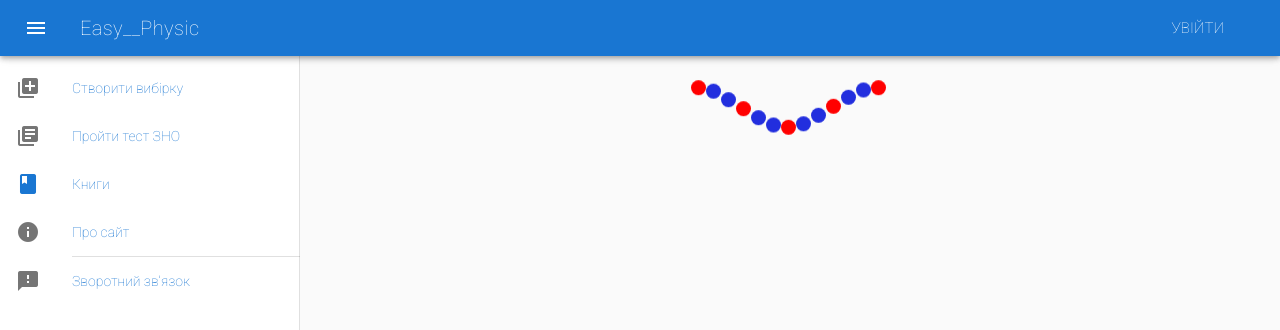
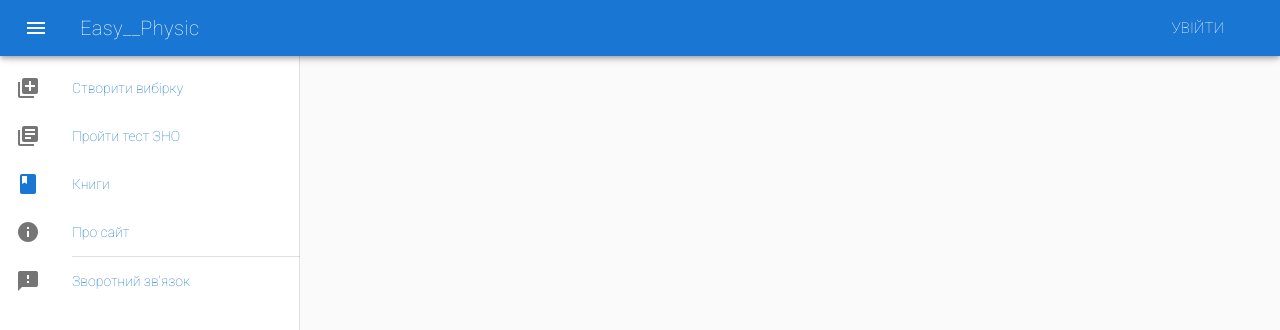
Before and after one commit to ch3rny/ZnoSite-frontend, a Vue app: page /books in a window 1280 px wide. Shown: the top 330 px of the page. Built offline with nearby package versions, Linux system fonts and the light colour scheme; a small style sheet from the web is missing.

Commit message:
:bug: fixed visual bugs :wrench: removed some old code

```diff
--- a/src/App.vue
+++ b/src/App.vue
@@ -65,7 +65,7 @@
       </v-toolbar-items>
     </v-toolbar>
     <v-content>
-      <v-container grid-list-md class="wrapper">
+      <v-container grid-list-md>
         <router-view/>
       </v-container>
     </v-content>
@@ -73,12 +73,12 @@
 </template>
 
 <script>
-import menu from "@/constants/Menu";
-import Feedback from "@/components/Feedback.vue";
-import UserPanel from "@/components/UserPanel";
+import menu from '@/constants/Menu';
+import Feedback from '@/components/Feedback.vue';
+import UserPanel from '@/components/UserPanel';
 
 export default {
-  name: "App",
+	name: 'App',
 	components: {
 		Feedback,
 		UserPanel
@@ -87,7 +87,7 @@ export default {
 		return {
 			drawer: null,
 			items: menu,
-      title: "Easy__Physic",
+			title: 'Easy__Physic',
 			dialog: false
 		};
 	},
@@ -104,22 +104,18 @@ export default {
 	},
 	methods: {
 		login() {
-      this.$store.dispatch("auth/login");
+			this.$store.dispatch('auth/login');
 		}
 	},
 	created() {
 		if (this.isLogged) {
-      this.$store.dispatch("auth/inspectToken");
-      setInterval(() => this.$store.dispatch("auth/inspectToken"), 280000);
+			this.$store.dispatch('auth/inspectToken');
+			setInterval(() => this.$store.dispatch('auth/inspectToken'), 280000);
 		}
 	}
 };
 </script>
 <style scoped>
-.wrapper {
-  padding-left: 6px;
-  padding-right: 6px;
-}
 .v-btn {
 	text-transform: none;
 }
--- a/src/api/reviews/index.js
+++ b/src/api/reviews/index.js
@@ -1,36 +1,38 @@
 import axios from 'axios';
-import {
-	URL
-} from '@/api'
+import { URL } from '@/api';
 
-axios.defaults.xsrfHeaderName = "X-CSRFToken";
-axios.defaults.xsrfCookieName = "csrftoken";
+axios.defaults.xsrfHeaderName = 'X-CSRFToken';
+axios.defaults.xsrfCookieName = 'csrftoken';
 
-const TELGRAM_BOT_URL = "https://api.telegram.org/bot646261973:AAGDMWCL2gNpYKU8xn3OKgtGNeiBiOYL0BU/"
+const TELGRAM_BOT_URL =
+	'https://api.telegram.org/bot646261973:AAGDMWCL2gNpYKU8xn3OKgtGNeiBiOYL0BU/';
 
-const sendReview = (payload, token) => axios.post(`${URL}reviews/`, payload, {
-	headers: {
-		"Authorization": `Bearer ${
-			token
-		}`
-	}
-})
+const sendReview = (payload, token) =>
+	axios.post(`${URL}reviews/`, payload, {
+		// headers: {
+		// 	"Authorization": `Bearer ${
+		// 		token
+		// 	}`
+		// }
+	});
 
-const sendTelegramMessage = (chatId, message) => axios.get(`${TELGRAM_BOT_URL}sendMessage`, {
+const sendTelegramMessage = (chatId, message) =>
+	axios.get(`${TELGRAM_BOT_URL}sendMessage`, {
 		params: {
 			chat_id: chatId,
 			text: message
 		}
 	});
-const sendTelegramDocument = (payload) => axios.post(`${TELGRAM_BOT_URL}sendDocument`, payload, {
+const sendTelegramDocument = payload =>
+	axios.post(`${TELGRAM_BOT_URL}sendDocument`, payload, {
 		headers: {
-		accept: "application/json",
-		"Content-Type": `multipart/form-data;`
+			accept: 'application/json',
+			'Content-Type': `multipart/form-data;`
 		}
-})
+	});
 
 export default {
 	sendReview,
 	sendTelegramMessage,
 	sendTelegramDocument
-}
+};
--- a/src/components/Loader.vue
+++ b/src/components/Loader.vue
@@ -1,26 +1,10 @@
 <template>
-  <v-flex
-    d-flex
-    xs12
-    md10
-    lg9
-    class="loader"
-    v-if="loading"
-  >
-    <v-layout
-      align-center
-      justify-center
-      fill-height
-    >
+  <v-flex d-flex xs12 md10 lg9 class="loader" v-if="loading">
+    <v-layout align-center justify-center fill-height>
       <v-flex class="sinusoid">
         <div class="text-xs-center">
           <div class="wrapper">
-            <div
-              v-for="i of 11"
-              :id="`ball${13-i}`"
-              class="ball"
-              :key="i"
-            ></div>
+            <div v-for="i of 11" :id="`ball${13-i}`" class="ball" :key="i"></div>
           </div>
         </div>
         <br>
@@ -33,12 +17,7 @@
 </template>
 
 <script>
-import { SemipolarSpinner } from 'epic-spinners';
-
 export default {
-	components: {
-		SemipolarSpinner
-	},
 	props: {
 		loading: Boolean
 	}
@@ -52,7 +31,7 @@ export default {
 	z-index: 1;
 }
 .sinusoid {
-	width: 210px;
+	width: 250px;
 }
 .anime {
 	margin: 0 auto;
--- a/src/views/BundleEdit.vue
+++ b/src/views/BundleEdit.vue
@@ -174,7 +174,6 @@
         <v-data-iterator
           :items="tasks"
           content-tag="v-layout"
-          class="card__wrapper"
           :rows-per-page-items="rowsPerPageItems"
           :pagination.sync="pagination"
           row
@@ -182,7 +181,7 @@
           no-data-text="Немає завдань за вашими критеріями"
         >
           <v-flex slot="item" slot-scope="props" xs12 lg6>
-            <v-card>
+            <v-card class="card__wrapper">
               <v-subheader>
                 <span>
                   <span>Завдання № {{props.item.number}}&nbsp;</span>
@@ -228,13 +227,13 @@
 </template>
 
 <script>
-import { transliterate } from "inflected";
-import THEMES from "@/constants/Themes";
-import YEARS from "@/constants/Years";
-import TYPES from "@/constants/Types";
-import ZNO_TYPES from "@/constants/ZnoTypes";
-import { ROOT_URL } from "@/constants/Const";
-import api from "@/api";
+import { transliterate } from 'inflected';
+import THEMES from '@/constants/Themes';
+import YEARS from '@/constants/Years';
+import TYPES from '@/constants/Types';
+import ZNO_TYPES from '@/constants/ZnoTypes';
+import { ROOT_URL } from '@/constants/Const';
+import api from '@/api';
 
 //require("vue2-animate/dist/vue2-animate.min.css");
 
@@ -251,9 +250,9 @@ export default {
 			snackbarSave: false,
 			imageDialog: false,
 			saveDialog: false,
-      dialogImage: "",
+			dialogImage: '',
 			confirmButton: false,
-      confirmButtonUrl: "",
+			confirmButtonUrl: '',
 			ROOT_URL,
 			Bundle: {},
 			isSaved: false,
@@ -327,16 +326,17 @@ export default {
 		},
 		saveBundle() {
 			let payload = new FormData();
-      payload.append("name", this.Bundle.name);
+			payload.append('name', this.Bundle.name);
 			if (this.$refs.file.files[0]) {
 				let fileName = transliterate(this.$refs.file.files[0].name);
-        payload.append("cover", this.$refs.file.files[0], fileName);
+				payload.append('cover', this.$refs.file.files[0], fileName);
 			}
-      payload.append("edited_date", new Date().toISOString());
-      var arr = this.Bundle.tasks;
-      for (var i = 0; i < arr.length; i++) {
-        payload.append("tasks", arr[i]);
-      }
+			payload.append('edited_date', new Date().toISOString());
+			this.Bundle.tasks.forEach(item => payload.append('tasks', item));
+			// var arr = this.Bundle.tasks;
+			// for (var i = 0; i < arr.length; i++) {
+			// 	payload.append('tasks', arr[i]);
+			// }
 			api.bundles
 				.updateBundle(payload, this.Bundle.id)
 				.then((this.isSaved = true), (this.snackbarSave = true));
--- a/src/views/Handbook.vue
+++ b/src/views/Handbook.vue
@@ -1,20 +1,4 @@
-<template>
-  <div class="wrapper">
-    <div id="ball13" class="ball"></div>
-    <div id="ball12" class="ball"></div>
-    <div id="ball11" class="ball"></div>
-    <div id="ball10" class="ball"></div>
-    <div id="ball9" class="ball"></div>
-    <div id="ball8" class="ball"></div>
-    <div id="ball7" class="ball"></div>
-    <div id="ball6" class="ball"></div>
-    <div id="ball5" class="ball"></div>
-    <div id="ball4" class="ball"></div>
-    <div id="ball3" class="ball"></div>
-    <div id="ball2" class="ball"></div>
-    <div id="ball1" class="ball"></div>
-  </div>
-</template>
+<template></template>
 
 <script>
 // export default {
@@ -23,149 +7,3 @@
 //   },
 // };
 </script>
-<style scoped>
-* {
-  margin: 0;
-  padding: 0;
-}
-
-.wrapper {
-  width: 210px;
-  height: 40px;
-  margin: 0 auto;
-}
-
-.ball {
-  display: inline-block;
-  width: 15px;
-  height: 15px;
-  border-radius: 50%;
-  background-color: #222ede;
-  position: relative;
-
-  top: 20px;
-  animation: bounce 2s linear infinite;
-}
-
-#ball1 {
-  animation-delay: 0s;
-  background-color: red;
-}
-
-#ball2 {
-  animation-delay: -0.17s;
-}
-
-#ball3 {
-  animation-delay: -0.35s;
-}
-
-#ball4 {
-  animation-delay: -0.5s;
-  background-color: red;
-}
-
-#ball5 {
-  animation-delay: -0.65s;
-}
-
-#ball6 {
-  animation-delay: -0.83s;
-}
-
-#ball7 {
-  animation-delay: -1s;
-  background-color: red;
-}
-
-#ball8 {
-  animation-delay: -1.17s;
-}
-
-#ball9 {
-  animation-delay: -1.35s;
-}
-
-#ball10 {
-  animation-delay: -1.5s;
-  background-color: red;
-}
-
-#ball11 {
-  animation-delay: -1.65s;
-}
-
-#ball12 {
-  animation-delay: -1.83s;
-}
-#ball13 {
-  animation-delay: 0s;
-  background-color: red;
-}
-
-@keyframes bounce {
-  0% {
-    transform: translateY(0px);
-  }
-  5% {
-    transform: translateY(6px);
-  }
-  10% {
-    transform: translateY(12px);
-  }
-  15% {
-    transform: translateY(16px);
-  }
-  20% {
-    transform: translateY(19px);
-  }
-  25% {
-    transform: translateY(20px);
-  }
-  30% {
-    transform: translateY(19px);
-  }
-  35% {
-    transform: translateY(16px);
-  }
-  40% {
-    transform: translateY(12px);
-  }
-  45% {
-    transform: translateY(6px);
-  }
-  50% {
-    transform: translateY(0px);
-  }
-  55% {
-    transform: translateY(-6px);
-  }
-  60% {
-    transform: translateY(-12px);
-  }
-  65% {
-    transform: translateY(-16px);
-  }
-  70% {
-    transform: translateY(-19px);
-  }
-  75% {
-    transform: translateY(-20px);
-  }
-  80% {
-    transform: translateY(-19px);
-  }
-  85% {
-    transform: translateY(-16px);
-  }
-  90% {
-    transform: translateY(-12px);
-  }
-  95% {
-    transform: translateY(-6px);
-  }
-  100% {
-    transform: translateY(0px);
-  }
-}
-</style>
--- a/src/views/Zno.vue
+++ b/src/views/Zno.vue
@@ -13,12 +13,9 @@
         :key="index"
         @click="goToZnoSolving(zno.year, zno.znoType)"
       >
-        <v-card class="white--text round">
-          <div class="wrapper">
-            <div class="headline inCard text-xs-center">{{ zno.year }}</div>
-            <hr>
-            <div class="subheading inCard text-xs-center">{{ getTitle(zno.znoType) }}</div>
-          </div>
+        <v-card class="mx-auto card" color="#26c6da" dark>
+          <v-card-text class="text-xs-center pb-0 headline font-weight-bold">{{zno.year}}</v-card-text>
+          <v-card-text class="text-xs-center type title font-weight-light">{{getTitle(zno.znoType)}}</v-card-text>
         </v-card>
       </v-flex>
     </v-layout>
@@ -41,31 +38,16 @@ export default {
 			});
 		},
 		getTitle: type =>
-			type == 1 ? 'Основна сесія' : type == 2 ? 'Пробне ЗНО' : 'Додаткова сесія'
+			type == 1 ? 'Основна сесія' : type == 2 ? 'Пробне ЗНО' : 'Дод. сесія'
 	}
 };
 </script>
 
 <style scoped>
-span {
-	margin-left: 12px;
-	cursor: pointer;
-	color: #1976d2;
-}
-div {
-	margin-bottom: 10px;
-}
-.inCard {
-	margin-bottom: 0;
-}
-.wrapper {
-	padding: 10px;
+.card {
+	border-radius: 10px;
+	background: #00c6ff;
+	background: linear-gradient(to top, #0072ff, #00c6ff);
 	cursor: pointer;
 }
-.round {
-	border-radius: 10px;
-	max-width: 200px;
-	background: #00c6ff;
-	background: linear-gradient(to top, #0072ff, #00c6ff);
-}
 </style>
```
Also changed, not shown: src/store/modules/auth.js (+27 -25 lines), src/views/TestSolving.vue (+28 -25 lines), src/views/UserStat.vue (+17 -79 lines). Lines whose indentation alone changed are shown as unchanged.
